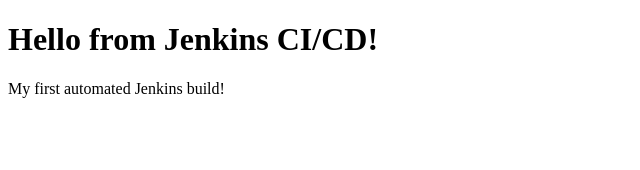
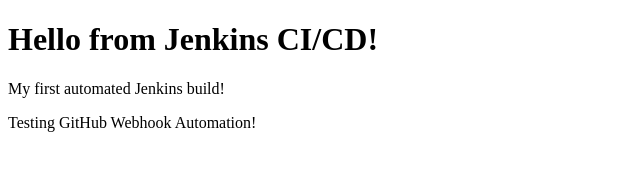
Before and after one commit to Abhinandh2135/jenkins-learning-project, a plain HTML site: page index.html in a window 1280 px wide. Shown: the whole page, without its empty margins (0-640 px from the left). Drawn offline with Linux system fonts and the light colour scheme.

Commit message:
Update index.html

```diff
--- a/index.html
+++ b/index.html
@@ -7,5 +7,6 @@
 <body>
     <h1>Hello from Jenkins CI/CD!</h1>
 <p>My first automated Jenkins build!</p>
+    <p>Testing GitHub Webhook Automation!</p>
 </body>
 </html>
```
